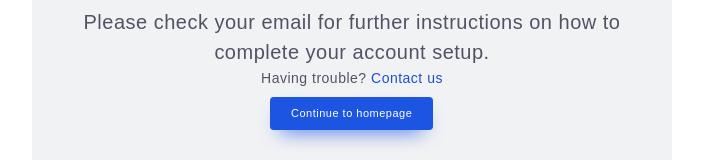
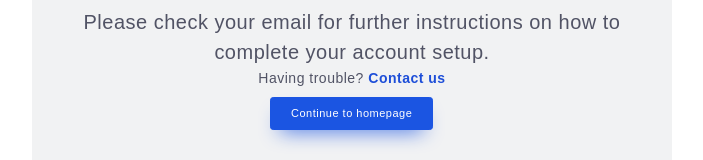
Before and after one commit to khantanvir/agentInvite, a Vue app: page /agent/success in a window 1280 px wide. Shown: the part 221-381 px from the top of the page, without its empty margins (288-991 px from the left). Built offline with nearby package versions, Linux system fonts and the light colour scheme; what @hannanmiah/light-editor, v-calendar, vue3-apexcharts would draw is missing.

Commit message:
contact us style change

```diff
--- a/src/views/InviteAgent/AgentSuccess.vue
+++ b/src/views/InviteAgent/AgentSuccess.vue
@@ -4,7 +4,7 @@
             <p class="lead"><strong>Please check your email</strong> for further instructions on how to complete your account setup.</p>
         <hr>
         <p>
-            Having trouble? <a href="https://www.boosteducationservice.co.uk/contact-us/" target="_blank" class="text-blue-700">Contact us</a>
+            Having trouble? <a href="https://www.boosteducationservice.co.uk/contact-us/" target="_blank" class="text-blue-700 font-bold">Contact us</a>
         </p>
         <p class="lead">
             <a class="btn btn-primary btn-sm mt-2" href="https://www.boosteducationservice.co.uk/" target="_blank" role="button">Continue to homepage</a>
```
